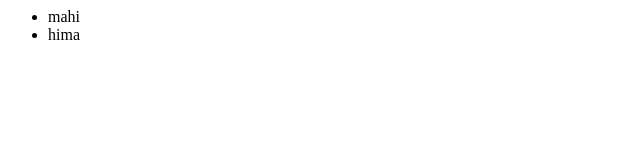
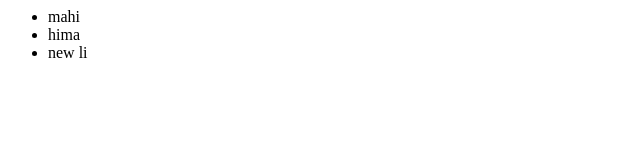
Before and after one commit to abuhasanmahi/newGitTest, a plain HTML site: page index.html in a window 1280 px wide. Shown: the full height of the page, 0-640 px from the left. Drawn offline with Linux system fonts and the light colour scheme.

Commit message:
new li added

```diff
--- a/index.html
+++ b/index.html
@@ -3,6 +3,7 @@
         <ul>
             <li>mahi</li>
             <li>hima</li>
+            <li>new li</li>
         </ul>
     </body>
 </html>
```
